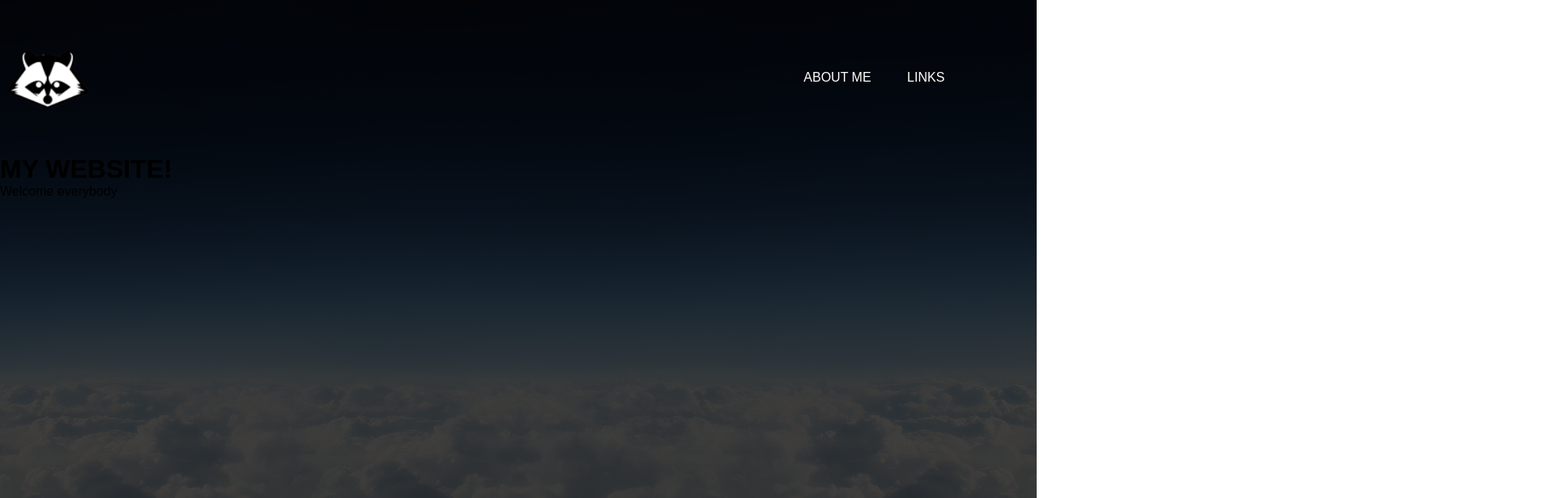
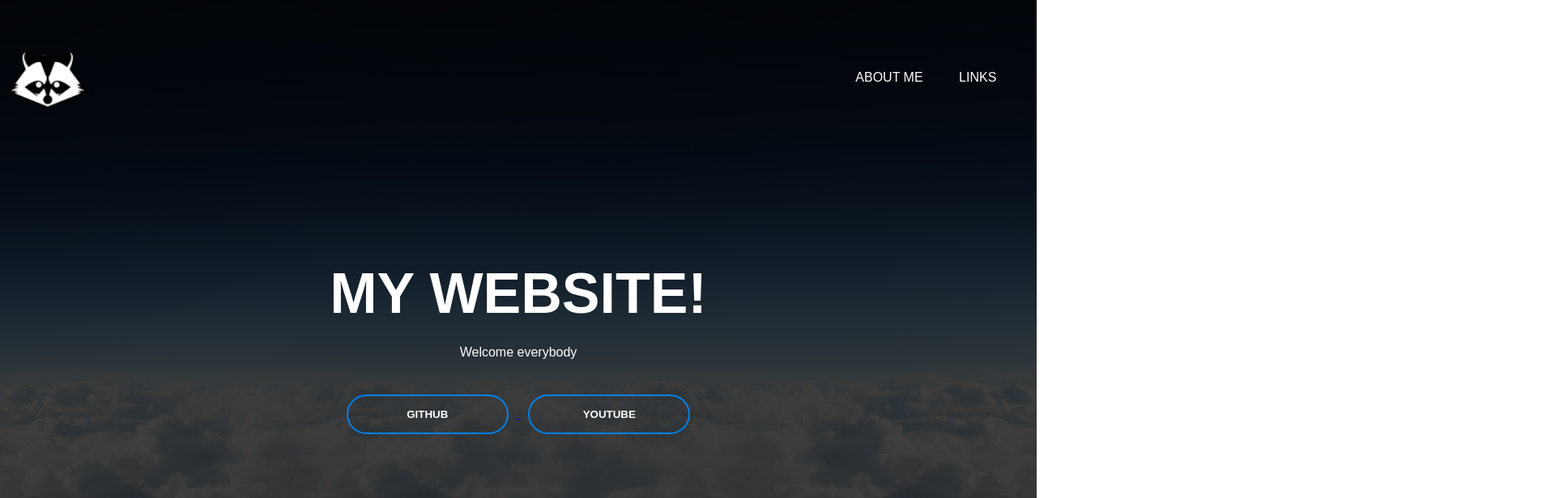
Before and after one commit to abcslawek/myWebsite, a plain HTML site: page index.html in a window 1280 px wide. Shown: the top 616 px of the page at 81% size, 1920 px wide, since content can reach past the window. Drawn offline with Linux system fonts and the light colour scheme.

Commit message:
przyciski na środku

```diff
--- a/index.html
+++ b/index.html
@@ -19,6 +19,12 @@
     <div class="content">
         <h1>MY WEBSITE!</h1>
         <p>Welcome everybody</p>
+        <div>
+            <a href="https://github.com/abcslawek">
+            <button type="button" ><span></span>GITHUB</button>
+            </a>
+            <button type="button"><span></span>YOUTUBE</button>
+        </div>
     </div>
 
 </body>
--- a/style.css
+++ b/style.css
@@ -11,7 +11,7 @@
     background-position: center;
 }
 .navbar{
-    width: 160%;
+    width: 170%;
     margin: 0;
     padding: 35px 0;
     display: flex;
@@ -47,3 +47,52 @@
 .navbar ul li:hover::after{
     width: 100%;
 }
+.content{
+    width: 100%;
+    position: absolute;
+    top: 50%;
+    transform: translateY(-50%);
+    text-align: center;
+    color: #fff;
+}
+.content h1{
+    font-size: 70px;
+    margin-top: 80px;
+}
+.content p{
+    margin: 20px auto;
+    font-weight: 100;
+    line-height: 25px;
+}
+button{
+    width: 200px;
+    padding: 15px 0;
+    text-align: center;
+    margin: 20px 10px;
+    border-radius: 25px;
+    font-weight: bold;
+    border: 2px solid #0082ec;
+    background: transparent;
+    color: #fff;
+    cursor: pointer;
+    position: relative;
+    overflow: hidden;
+}
+
+span{
+    background: #0082ec;
+    height: 100%;
+    width: 0%;
+    border-radius: 25px;
+    position: absolute;
+    left: 0;
+    bottom: 0;
+    z-index: -1;
+    transition: 0.5s;
+}
+button:hover span{
+    width: 100%;
+}
+button:hover{
+    border: none;
+}
```
